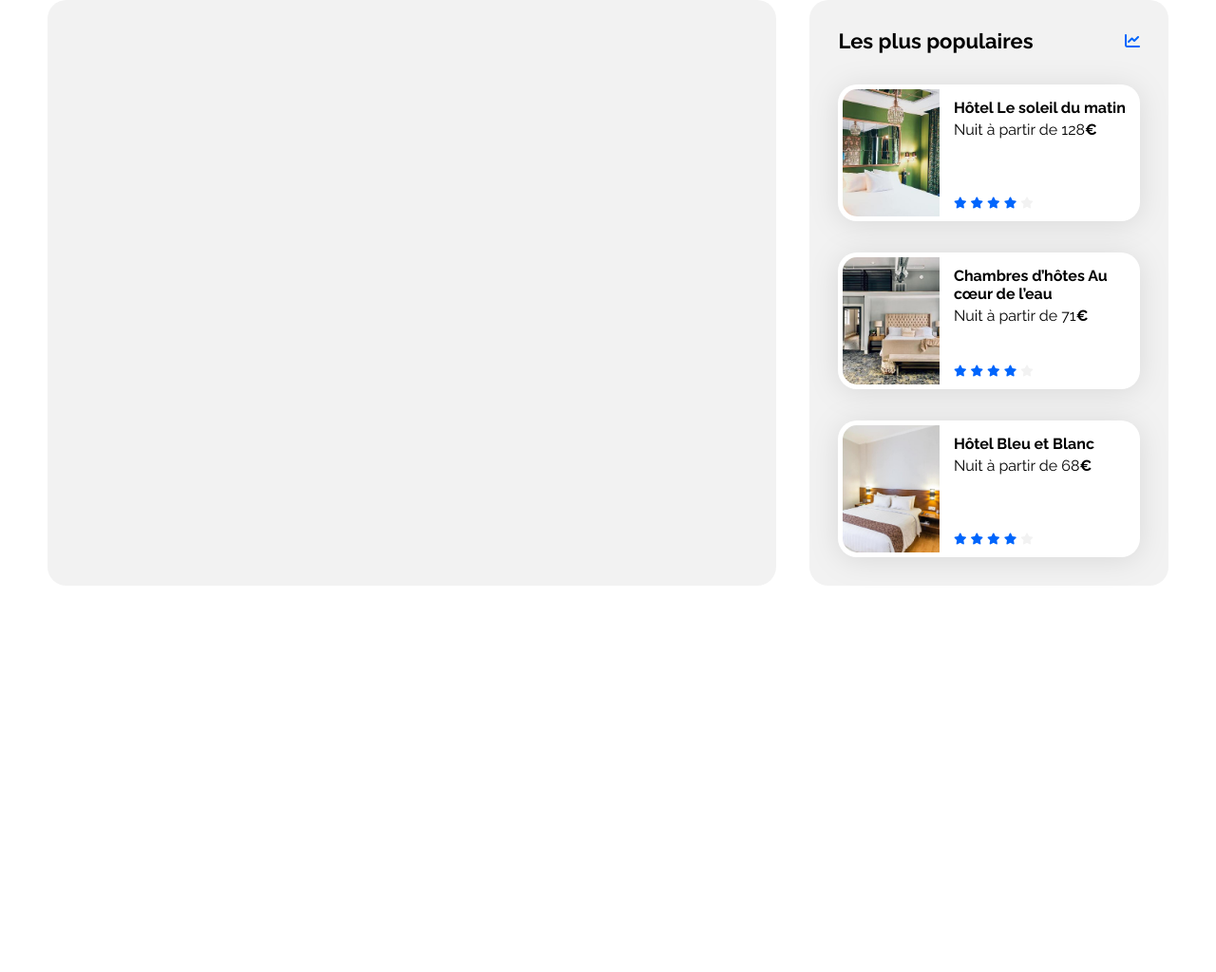
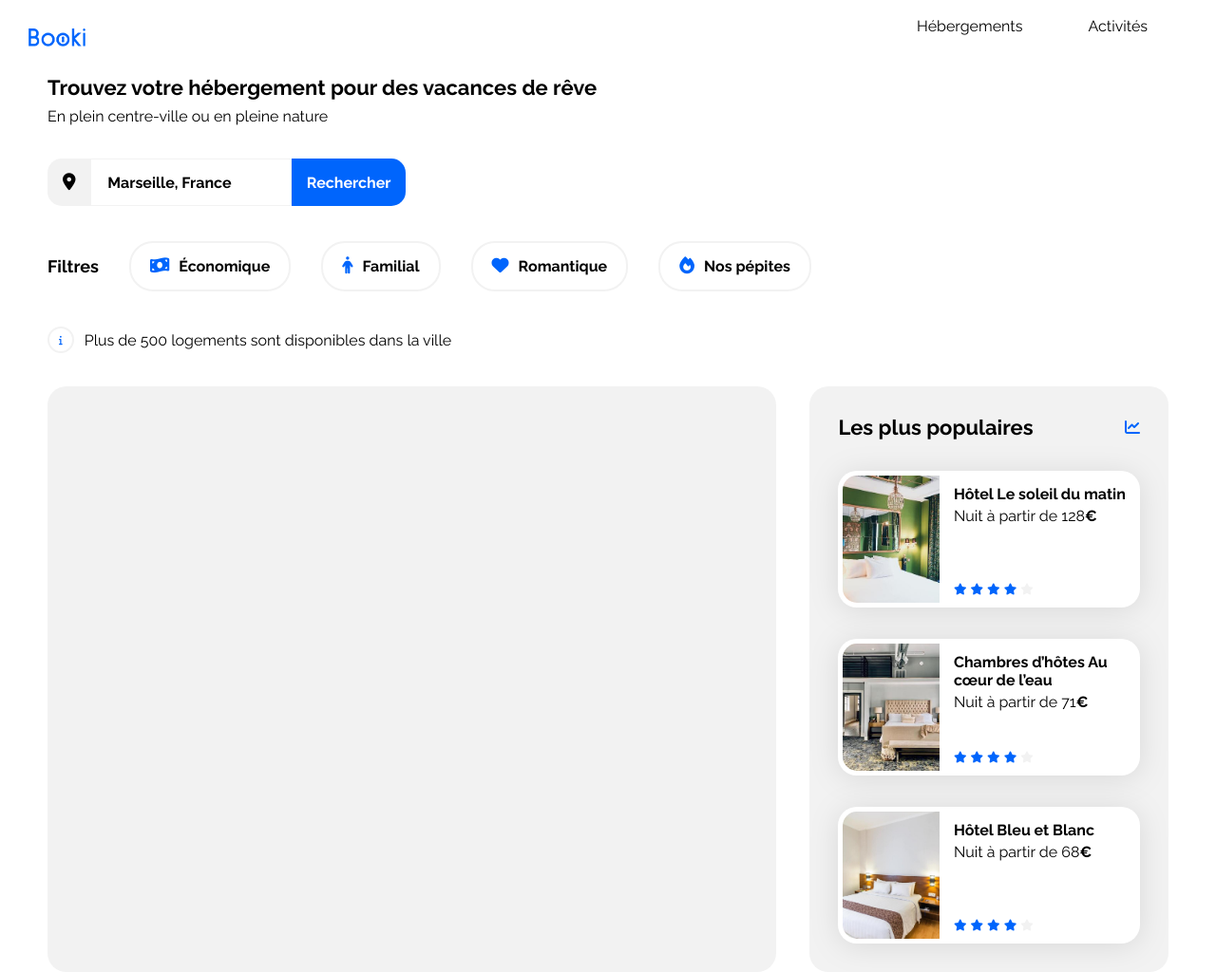
Before and after one commit to LB-Squishy/site-booki-new, a plain HTML site: page index.html in a window 1280 px wide. Shown: the whole page at 95% size. Before the commit the page ends 800 px from the top, so only its background shows below. Drawn offline with Linux system fonts and the light colour scheme.

Commit message:
Actualisation En-tete et recherche

```diff
--- a/css/style.css
+++ b/css/style.css
@@ -27,17 +27,18 @@ body {
     box-sizing: border-box;
 }
 
+.header-container li, .footer-container li {
+    display: flex;
+    list-style: none;
+}
+
+a {
+    color: var(--black-color);
+    text-decoration: none;
+}
+
 .fa-solid {
     color: var(--main-color);
-}
-
-.section-title {
-    margin: 0;
-    font-size: 22px;
-}
-
-.card-title {
-    font-size: 16px;
 }
 
 /****** Cards General ***********/
@@ -53,6 +54,15 @@ body {
     object-fit: cover;
 }
 
+.section-title {
+    margin: 0;
+    font-size: 22px;
+}
+
+.card-title {
+    font-size: 16px;
+}
+
 .euro {
     font-weight: 700;
 }
@@ -63,7 +73,156 @@ body {
 
 /****** Header ***********/
 
+.header-container {
+    display: flex;
+    justify-content: space-between;
+    height: 79px;
+}
 
+.logo-booki {
+    height: 19px;
+    width: auto;
+    margin: 30px 30px 30px -20px
+}
+
+.header-container ul {
+    display: flex;
+    margin: 0 -20px 0 0;
+}
+
+.header-container a {
+    border-top: var(--hidden-color) solid 2px;
+    margin: 0 42px 0 27px;
+    padding-top: 16px;
+}
+
+.header-container a:hover {
+    border-top: var(--main-color) solid 2px;
+    color: var(--main-color);
+}
+
+/****** Info Group ***********/
+
+.info-group .info-group-subtitle {
+    margin-top: 8px;
+}
+
+/****** Search Bar ***********/
+
+.search-bar {
+    display: flex;
+    width: 377px;
+    margin-top: 35px;
+}
+
+.location-dot-box {
+    display: flex;
+    align-items: center;
+    justify-content: center;
+
+    background-color: var(--main-bg-color);
+    width: 50px;
+    height: 50px;
+    border-radius: 15px 0 0 15px;
+}
+
+.fa-location-dot {
+    color: var(--black-color);
+    font-size: 18px;
+}
+
+.search-area {
+    border: var(--main-bg-color) solid 1px;
+    height: 46px;
+    padding-left: 17px;
+    font-weight: 700;
+}
+
+.search-area::placeholder {
+    color: var(--black-color);
+    font-family: 'Raleway', sans-serif;
+    font-size: 16px;
+}
+
+.info-group input {
+    outline: none;
+    font-size: 16px;
+}
+
+.search-button {
+    display: flex;
+    justify-content: center;
+    align-items: center;
+
+    color: var(--white-color);
+    font-weight: 700;
+
+    background-color: var(--main-color);
+    width: 132px;
+    height: 50px;
+    border-radius: 0 15px 15px 0;
+}
+
+/****** Filters ***********/
+
+.filters {
+    display:flex;
+    align-items: center;
+    margin-top: 35px;
+}
+
+.filters-title {
+    font-size: 18px;
+    margin-right: 32px;
+}
+
+.filters-list {
+    display: flex;
+}
+
+.filters-button {
+    border: var(--main-bg-color) solid 2px;
+    margin-right: 32px;
+    padding: 15px 20px;
+    border-radius: 25px;
+}
+
+.filters-button:hover {
+    background-color: var(--filter-bg-color);
+}
+
+.filters-icons {
+    font-size: 18px;
+    margin-right: 10px;
+}
+
+.filters-subtitle {
+    font-size: 16px;
+    font-weight: 700;
+    margin: 0;
+}
+
+/****** Info Dot ***********/
+
+.info-dot {
+    display: flex;
+    align-items: center;
+    margin: 35px 0;
+}
+
+.info-logo {
+    color: var(--main-color);
+    font-size: 10px;
+    border: var(--main-bg-color) solid 2px;
+    padding: 7px 10px;
+    border-radius: 25px;
+    margin-right: 11px;
+}
+
+.info-dot-subtitle {
+    font-size: 16px;
+    margin: 0;
+}
 
 /****** Hebergements And Populaires ***********/
 
@@ -132,8 +291,6 @@ body {
 }
 
 
-
-
 /* Le code ci-dessous correspond à la version responsive uniquement */
 
 /****** Media queries ***********/
--- a/index.html
+++ b/index.html
@@ -14,14 +14,66 @@
 
 <body>
     <div class="main-container">
-        <header>
 
+        <header class="header-container">
+            <img src="./images/logo/Booki.png" alt="Logo de Booki" class="logo-booki">
+            <nav>
+                <ul>
+                    <li><a href="#hebergements">Hébergements</a></li>
+                    <li><a href="#activités">Activités</a></li>
+                </ul>
+            </nav>
         </header>
+
         <main>
+
+            <section class="info-group">
+                <div class="info-group-title">
+                    <h1 class="section-title">Trouvez votre hébergement pour des vacances de rêve</h1>
+                    <p class="info-group-subtitle">En plein centre-ville ou en pleine nature</p>
+                </div>
+                <div class="search-bar">
+                    <div class="location-dot-box">
+                        <i class="fa-solid fa-location-dot"></i>
+                    </div>
+                    <form method="get" action="#">
+                        <input type="text" name="recherche" placeholder="Marseille, France" class="search-area">
+                    </form>
+                    <div class="search-button">
+                        <p>Rechercher</p>
+                    </div>
+                </div>
+                <div class="filters">
+                    <div>
+                        <h3 class="filters-title">Filtres</h3>
+                    </div>
+                    <div class="filters-list">
+                        <div class="filters-button">
+                            <p class="filters-subtitle"><i class="fa-solid fa-money-bill-wave filters-icons" ></i>Économique</p>
+                        </div>
+                        <div class="filters-button">
+                            <p class="filters-subtitle"><i class="fa-solid fa-person filters-icons" ></i>Familial</p>
+                        </div>
+                        <div class="filters-button">
+                            <p class="filters-subtitle"><i class="fa-solid fa-heart filters-icons" ></i>Romantique</p>
+                        </div>
+                        <div class="filters-button">
+                            <p class="filters-subtitle"><i class="fa-solid fa-fire filters-icons"></i>Nos pépites</p>
+                        </div>
+                    </div>
+                </div>
+                <div class="info-dot">
+                    <i class="fa-solid fa-info info-logo"></i>
+                    <p class="info-dot-subtitle">Plus de 500 logements sont disponibles dans la ville</p>
+				</div>
+
+            </section>
+
             <div class="hebergements-and-populaires">
-                <section class="hebergements">
 
+                <section class="hebergements" id="hebergements">
                 </section>
+
                 <section class="populaires">
                     <div class="populaires-title">
                         <h2 class="section-title">Les plus populaires</h2>
@@ -83,7 +135,14 @@
                 </section>
             </div>
         </main>
-        <footer></footer>
+
+        <section class="activités" id="activités">
+        </section>
+
+        <footer class="footer-container">
+
+        </footer>
+
     </div>
 </body>
 
```
